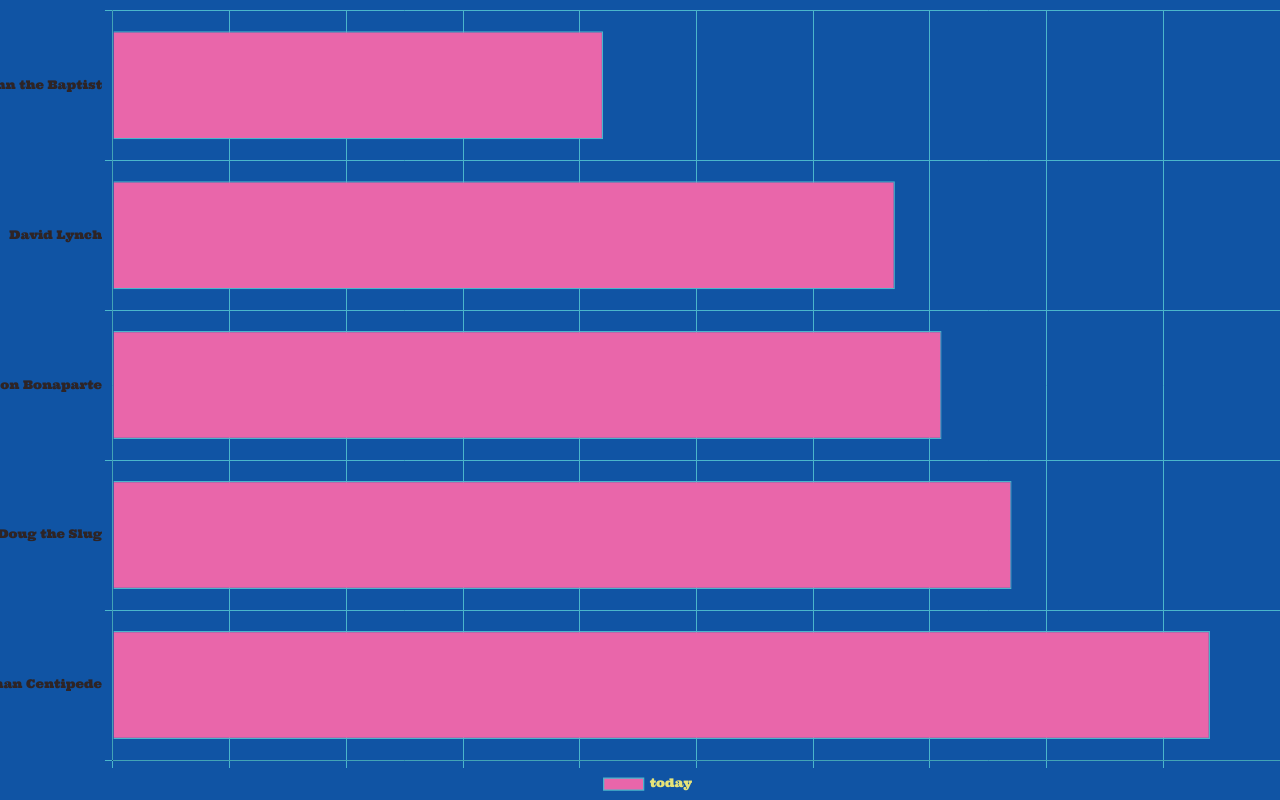
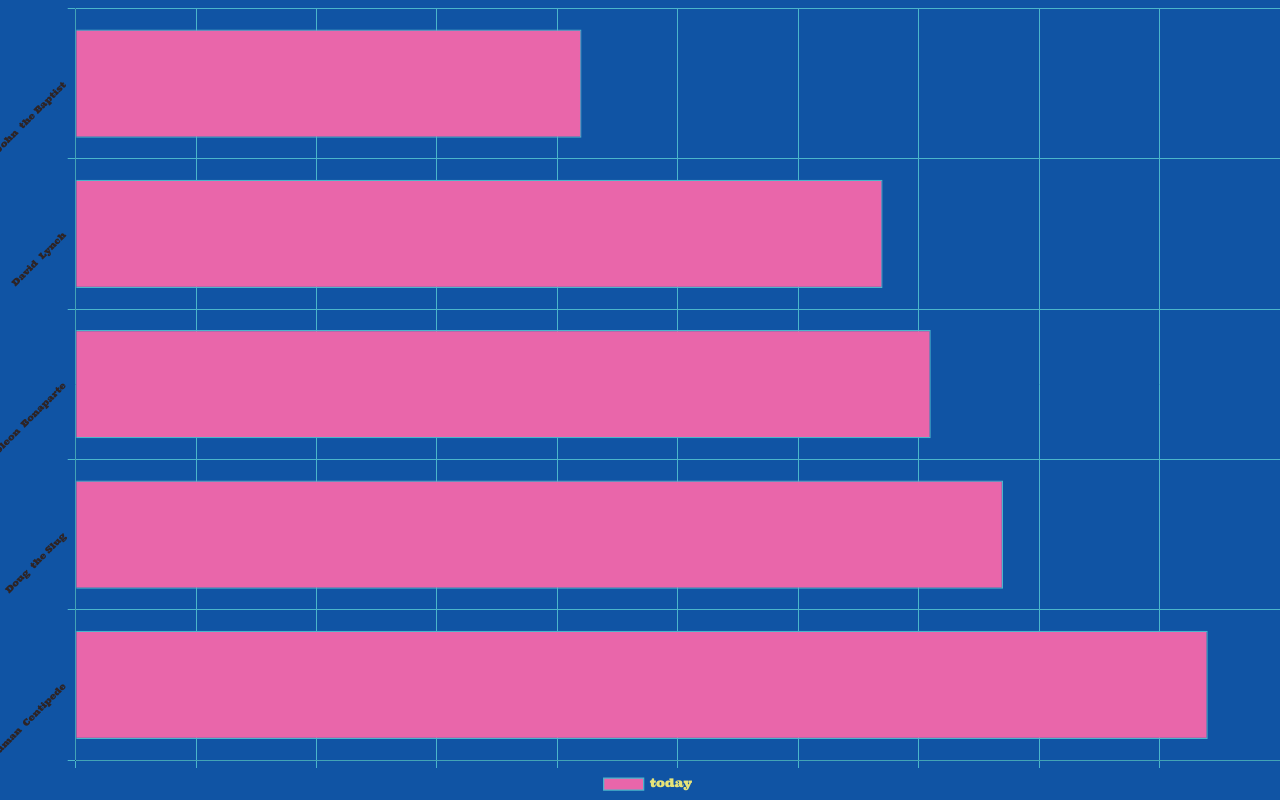
Before and after one commit to danielmdavis/vibecamp-graph, a Next.js app: page / in a window 1280 px wide. Built offline with nearby package versions, Linux system fonts and the light colour scheme.

Commit message:
tinkering with tick labels

```diff
--- a/app/dataset1.json
+++ b/app/dataset1.json
@@ -1,26 +1,26 @@
 [
     {
-        "name": "Doug the Slug",
+        "name": "Doug\n the Slug",
         "score": 77,
         "oldScore": 44
     },
     {
-        "name": "John the Baptist",
+        "name": "John\n the Baptist",
         "score": 42,
         "oldScore": 50
     },
     {
-        "name": "Napoleon Bonaparte",
+        "name": "Napoleon\n Bonaparte",
         "score": 71,
         "oldScore": 60
     },
     {
-        "name": "David Lynch",
+        "name": "David\n Lynch",
         "score": 67,
         "oldScore": 60
     },
     {
-        "name": "Human Centipede",
+        "name": "Human\n Centipede",
         "score": 94,
         "oldScore": 99
     }
--- a/app/page.tsx
+++ b/app/page.tsx
@@ -26,21 +26,15 @@
   maintainAspectRatio: false,
   events: [], // hides tooltip
   indexAxis: 'y',
-  animations: {
-    tension: {
-      duration: 1000,
-      easing: 'linear',
-      from: 1,
-      to: 0,
-      loop: true
-    }
-  },
   scales: {
     y: {
       ticks: {
         font: {
-          family: 'Ultra'
+          family: 'Ultra',
+          size: 9
         },
+        maxRotation: 45,
+        minRotation: 45,
         color: 'rgb(46,36,37)' //black
       },
       grid: {
@@ -66,6 +60,13 @@
         },
       }
     },
+    beforeInit: (chart: any) => {
+        chart.data.labels.forEach((e: any, i: any, a: any) => {
+          if (/\n/.test(e)) {
+              a[i] = e.split(/\n/);
+          }
+        });
+    }
 
     // title: {
     //   display: true,
```
